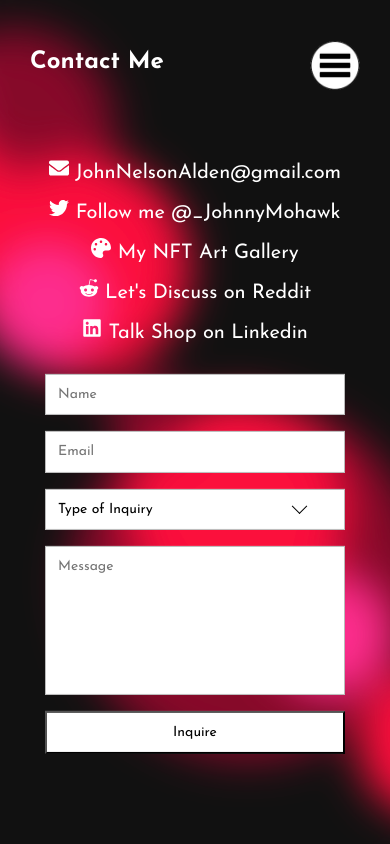
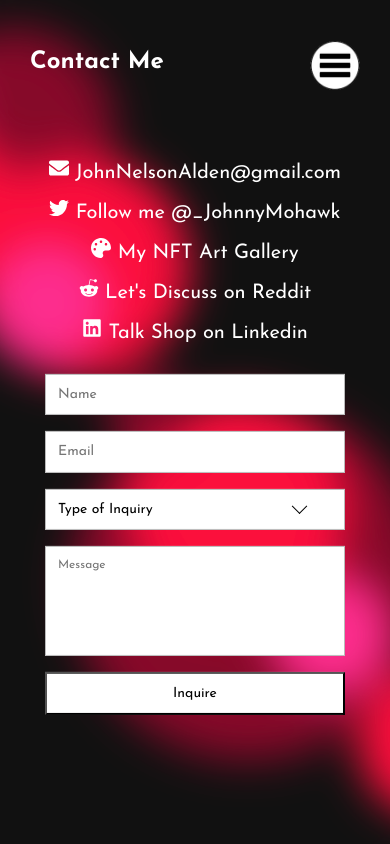
Before and after one commit to JohnnyMohawk/jna-dev-portfolio, a React (Create React App) app: page /contact-me in a window 390 px wide. Built offline with nearby package versions, Linux system fonts and the light colour scheme.

Commit message:
css tweaks on ajax contact form

```diff
--- a/src/components/InquiryForm.css
+++ b/src/components/InquiryForm.css
@@ -93,6 +93,7 @@
     width: 100%;
     text-align: center;
     padding: 2rem;
+    color: #fff;
   }
 
   @media (max-width: 1250px) {
@@ -118,8 +119,15 @@
         font-size: 14px !important;
         padding: 0.75rem 0.75rem;
     }
+    .EnquiryForm--Textarea {
+        padding: 0.75rem 0 0 0.75rem;
+        font-size: 12px !important;
+        line-height: 12px !important;
+    }
     .EnquiryForm--SubmitButton {
         font-size: 14px !important;
         padding: 0.75rem 0.75rem;
+        color: #000;
+        border-radius: 0;
     }
   }
```
